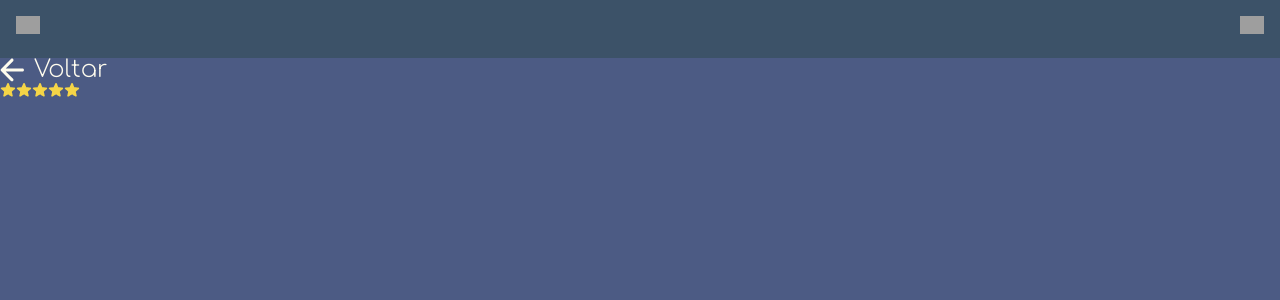
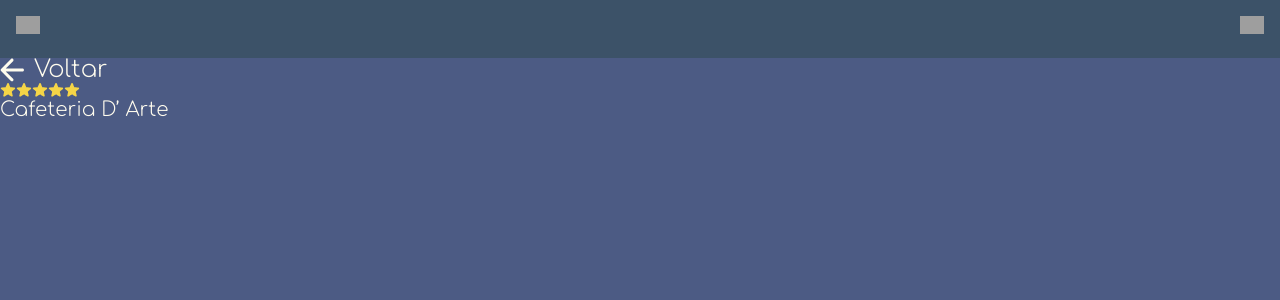
Before and after one commit to JuniorAlvesbr/business-search, a React (Create React App) app: page /details in a window 1280 px wide. Shown: the top 300 px of the page. Built offline with nearby package versions, Linux system fonts and the light colour scheme; grey boxes are pictures that could not be loaded.

Commit message:
create Title components

```diff
--- /dev/null
+++ b/src/components/Title/index.js
@@ -0,0 +1,9 @@
+import styled from 'styled-components';
+
+const Title = styled.h1`
+    color: #FFFCEE;
+    font-size: 20px;
+    letter-spacing: 0.15;
+`;
+
+export default Title;
--- a/src/pages/Details/index.js
+++ b/src/pages/Details/index.js
@@ -1,6 +1,7 @@
 import HeaderMain from "../../components/HeaderMain";
 import BackAction from "../../components/BackAction";
 import Stars from "../../components/Stars";
+import Title from "../../components/Title";
 
 function Details() {
     return (
@@ -8,6 +9,7 @@ function Details() {
             <HeaderMain />
             <BackAction />
             <Stars amount="5" />
+            <Title>Cafeteria D’ Arte</Title>
         </>
     )
 }
```
Also changed, not shown: 1 other file (tests, documents, lock files or other folders).
